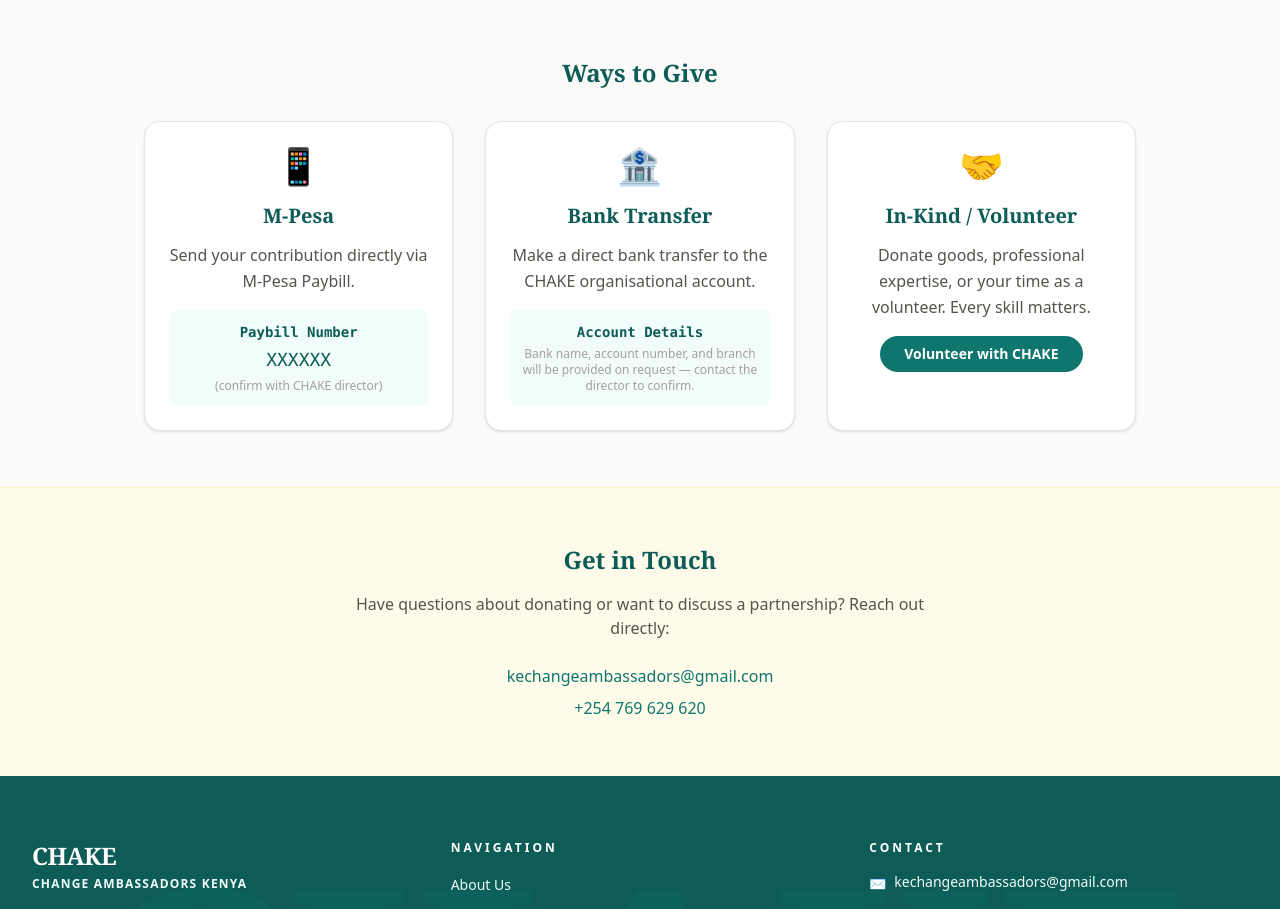
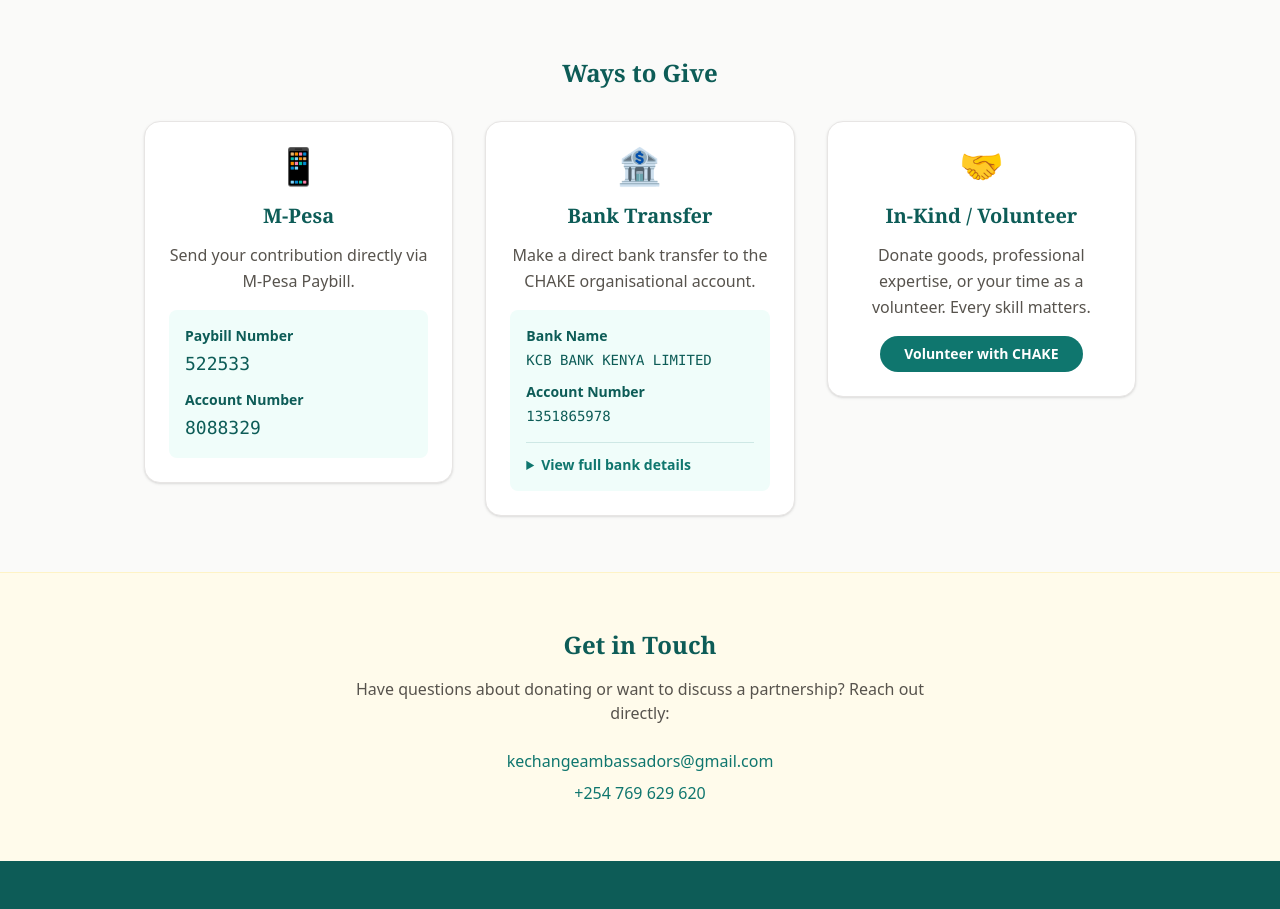
Before and after one commit to OderoLitzy/lizzy-website, a Next.js app: page /donate in a window 1280 px wide. Shown: the part 1300-2209 px from the top of the page. Built offline with nearby package versions, Linux system fonts and the light colour scheme; a web font is replaced by a local one.

Commit message:
Update donate payment details

```diff
--- a/app/donate/page.tsx
+++ b/app/donate/page.tsx
@@ -32,7 +32,7 @@ export default function DonatePage() {
         <h2 className="font-serif text-2xl font-semibold text-teal-dark mb-8 text-center">
           Ways to Give
         </h2>
-        <div className="grid sm:grid-cols-3 gap-8">
+        <div className="grid items-start gap-8 sm:grid-cols-3">
           {/* M-Pesa */}
           <article className="bg-white rounded-2xl shadow-sm border border-stone-200 p-6 text-center">
             <div className="text-4xl mb-4" aria-hidden="true">📱</div>
@@ -42,14 +42,17 @@ export default function DonatePage() {
             <p className="text-stone-600 leading-relaxed mb-4">
               Send your contribution directly via M-Pesa Paybill.
             </p>
-            <div className="bg-teal-50 rounded-lg p-3 text-sm text-teal-dark font-mono">
-              <p className="font-semibold">Paybill Number</p>
-              <p className="text-lg mt-1">
-                XXXXXX{" "}
-                <span className="text-xs text-stone-400 font-sans font-normal block mt-1">
-                  (confirm with CHAKE director)
-                </span>
-              </p>
+            <div className="bg-teal-50 rounded-lg p-4 text-left text-sm text-teal-dark">
+              <dl className="space-y-3">
+                <div>
+                  <dt className="font-semibold">Paybill Number</dt>
+                  <dd className="mt-1 font-mono text-lg">522533</dd>
+                </div>
+                <div>
+                  <dt className="font-semibold">Account Number</dt>
+                  <dd className="mt-1 font-mono text-lg">8088329</dd>
+                </div>
+              </dl>
             </div>
           </article>
 
@@ -62,12 +65,44 @@ export default function DonatePage() {
             <p className="text-stone-600 leading-relaxed mb-4">
               Make a direct bank transfer to the CHAKE organisational account.
             </p>
-            <div className="bg-teal-50 rounded-lg p-3 text-sm text-teal-dark font-mono">
-              <p className="font-semibold">Account Details</p>
-              <p className="text-stone-400 text-xs font-sans font-normal mt-1">
-                Bank name, account number, and branch will be provided on
-                request — contact the director to confirm.
-              </p>
+            <div className="bg-teal-50 rounded-lg p-4 text-left text-sm text-teal-dark">
+              <dl className="space-y-3">
+                <div>
+                  <dt className="font-semibold">Bank Name</dt>
+                  <dd className="mt-1 font-mono">KCB BANK KENYA LIMITED</dd>
+                </div>
+                <div>
+                  <dt className="font-semibold">Account Number</dt>
+                  <dd className="mt-1 font-mono">1351865978</dd>
+                </div>
+              </dl>
+              <details className="mt-4 border-t border-teal-primary/15 pt-3">
+                <summary className="cursor-pointer font-semibold text-teal-primary transition-colors hover:text-teal-dark">
+                  View full bank details
+                </summary>
+                <dl className="mt-3 space-y-3">
+                  <div>
+                    <dt className="font-semibold">Bank Code</dt>
+                    <dd className="mt-1 font-mono">01</dd>
+                  </div>
+                  <div>
+                    <dt className="font-semibold">Bank Branch</dt>
+                    <dd className="mt-1 font-mono">Homa Bay</dd>
+                  </div>
+                  <div>
+                    <dt className="font-semibold">Branch Code</dt>
+                    <dd className="mt-1 font-mono">230</dd>
+                  </div>
+                  <div>
+                    <dt className="font-semibold">Account Name</dt>
+                    <dd className="mt-1 font-mono">Change Ambassadors Kenya</dd>
+                  </div>
+                  <div>
+                    <dt className="font-semibold">SWIFT Code</dt>
+                    <dd className="mt-1 font-mono">KCBLKEN230</dd>
+                  </div>
+                </dl>
+              </details>
             </div>
           </article>
 
```
Also changed, not shown: 1 other file (tests, documents, lock files or other folders).
